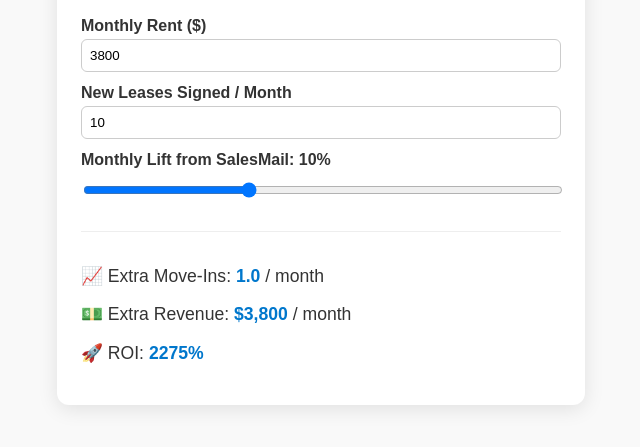
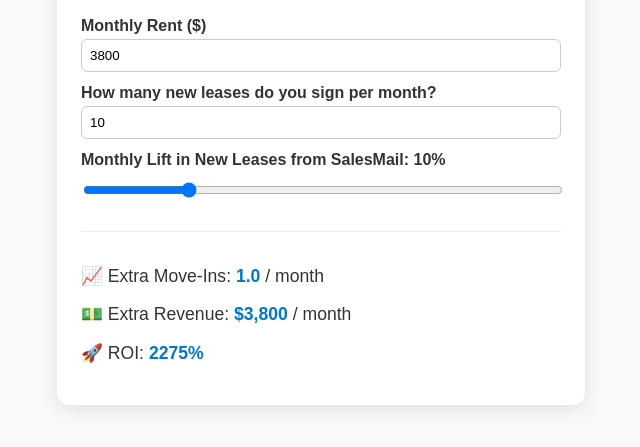
Before and after one commit to reidg3/salesmail-roi, a plain HTML site: page index.html in a window 1280 px wide. Shown: the part 103-550 px from the top of the page, without its empty margins (319-959 px from the left). Drawn offline with Linux system fonts and the light colour scheme.

Commit message:
Update index.html

```diff
--- a/index.html
+++ b/index.html
@@ -56,11 +56,11 @@
     <label for="rent">Monthly Rent ($)</label>
     <input type="number" id="rent" value="3800" min="0" />
 
-    <label for="leases">New Leases Signed / Month</label>
+    <label for="leases">How many new leases do you sign per month?</label>
     <input type="number" id="leases" value="10" min="0" />
 
-    <label for="lift">Monthly Lift from SalesMail: <span id="liftVal">10%</span></label>
-    <input type="range" id="lift" min="5" max="20" value="10" step="1" />
+    <label for="lift">Monthly Lift in New Leases from SalesMail: <span id="liftVal">10%</span></label>
+    <input type="range" id="lift" min="5" max="30" value="10" step="1" />
 
     <div class="output">
       <p>📈 Extra Move-Ins: <span class="highlight" id="moveIns">1.0</span> / month</p>
```
